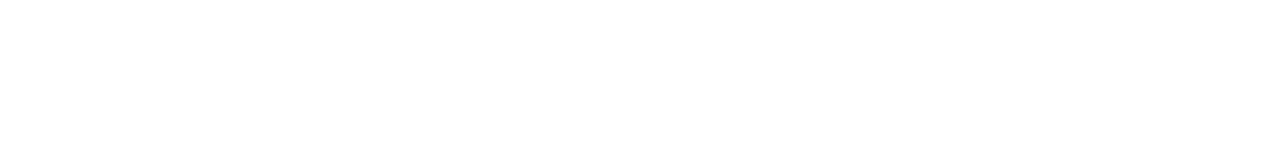
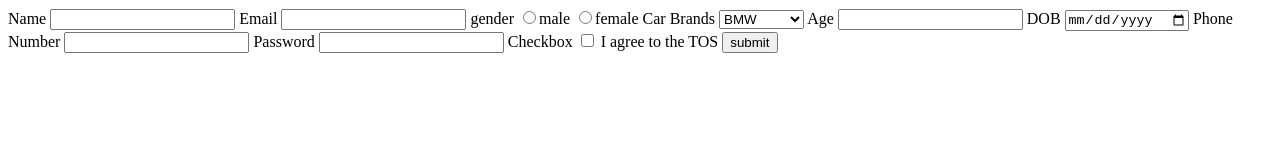
Before and after one commit to acciojob/signup-form-car-Ashok-baudhya, a website: page main.html in a window 1280 px wide. Drawn offline with Linux system fonts and the light colour scheme.

Commit message:
created a submission

```diff
--- a/main.html
+++ b/main.html
@@ -7,7 +7,46 @@
 </head>
 
 <body>
-	<!-- the entire body must be written by student -->
+		<form>
+			<lable for="name">Name</lable>
+			<input type ="text" id="name" required;>
+
+			<lable for="name">Email</lable>
+			<input type ="email"id="email"required;>
+
+			<lable for="name">gender</lable>
+			<input type ="radio" name="gender"id="m"required>male
+			<input type ="radio" name="gender"id="f"required>female
+
+
+			<lable for="cars">Car Brands </lable>
+			<select id="cars"required>
+				<option>BMW</option>
+				<option>Audi</option>
+				<option>Mercerdez</option>
+			</select>
+
+
+			<lable for="name">Age</lable>
+			<input type ="number"required;>
+
+			<lable for="dob">DOB</lable>
+			<input type ="date"id="dob"required;>
+
+			<lable for="phone">Phone Number</lable>
+			<input type ="tel"id="tel";>
+
+			<lable for="Password">Password</lable>
+			<input type ="Password"id="pass"required;>
+
+			<lable for="checkbox">Checkbox</lable>
+			<input type ="checkbox"required;>
+			<label for="tos">I agree to the TOS</label>
+
+			<button type="submit">submit</button>
+		</form>
+
+
     <script type="text/javascript" src="./script.js">
 </script>
 
```
